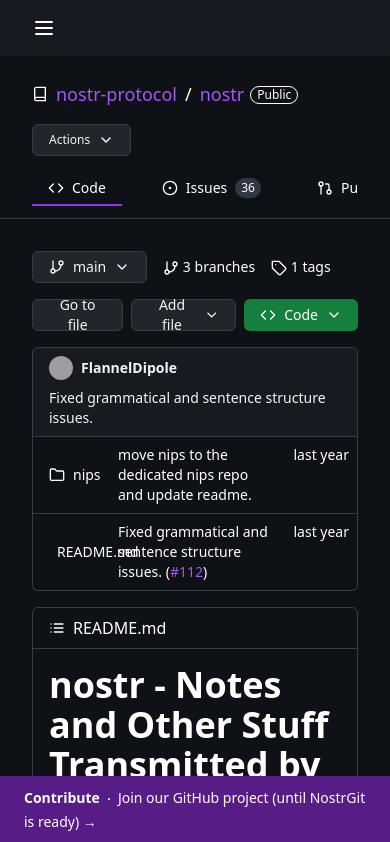
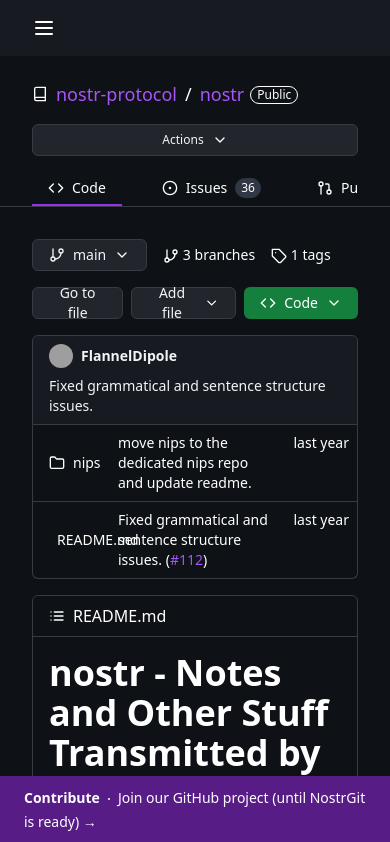
Before and after one commit to NostrGit/NostrGit, a Next.js app: page /nostr-protocol/nostr in a window 390 px wide. Shown: the top 842 px of the page. Built offline with nearby package versions, Linux system fonts and the light colour scheme; grey boxes are pictures that could not be loaded.

Commit message:
Improve top banner layout on tablet and mobile

```diff
--- a/src/app/[entity]/[repo]/layout.tsx
+++ b/src/app/[entity]/[repo]/layout.tsx
@@ -38,12 +38,10 @@ export default function RepoLayout({
 }) {
   const pathname = usePathname() || "";
 
-  const pathIs = (path: string) => pathname === path;
-
   return (
     <>
       <section className="px-8 py-6">
-        <div className="justify-between overflow-hidden lg:flex">
+        <div className="justify-between overflow-hidden flex flex-col lg:flex-row">
           <div className="mb-4 flex items-center text-lg">
             <Book className="mr-2 inline h-4 w-4 text-gray-400" />
             <Link className="text-purple-500" href={`/${params.entity}`}>
@@ -64,7 +62,7 @@ export default function RepoLayout({
           <DropdownMenu>
             <DropdownMenuTrigger asChild>
               <Button
-                className="h-8 !border-[#383B42] bg-[#22262C] text-xs lg:hidden"
+                className="h-8 !border-[#383B42] bg-[#22262C] text-xs md:hidden"
                 variant="outline"
               >
                 Actions <ChevronDown className="ml-2 h-4 w-4 text-white" />
@@ -98,8 +96,8 @@ export default function RepoLayout({
             </DropdownMenuContent>
           </DropdownMenu>
 
-          <div className="flex">
-            <div className="hidden lg:flex lg:flex-row lg:gap-2">
+          <div className="flex justify-end">
+            <div className="hidden md:flex md:flex-row md:gap-2">
               <Button
                 className="h-8 !border-[#383B42] bg-[#22262C] text-xs"
                 variant="outline"
@@ -237,7 +235,7 @@ export default function RepoLayout({
           </li>
         </ul>
 
-        <hr className="w-[calc(100% + 32px)] -mx-8 -mt-1 border-b-0 border-gray" />
+        <hr className="w-[calc(100% + 32px)] -mx-8 -mt-4 border-b-0 border-gray" />
 
         {children}
       </section>
```
